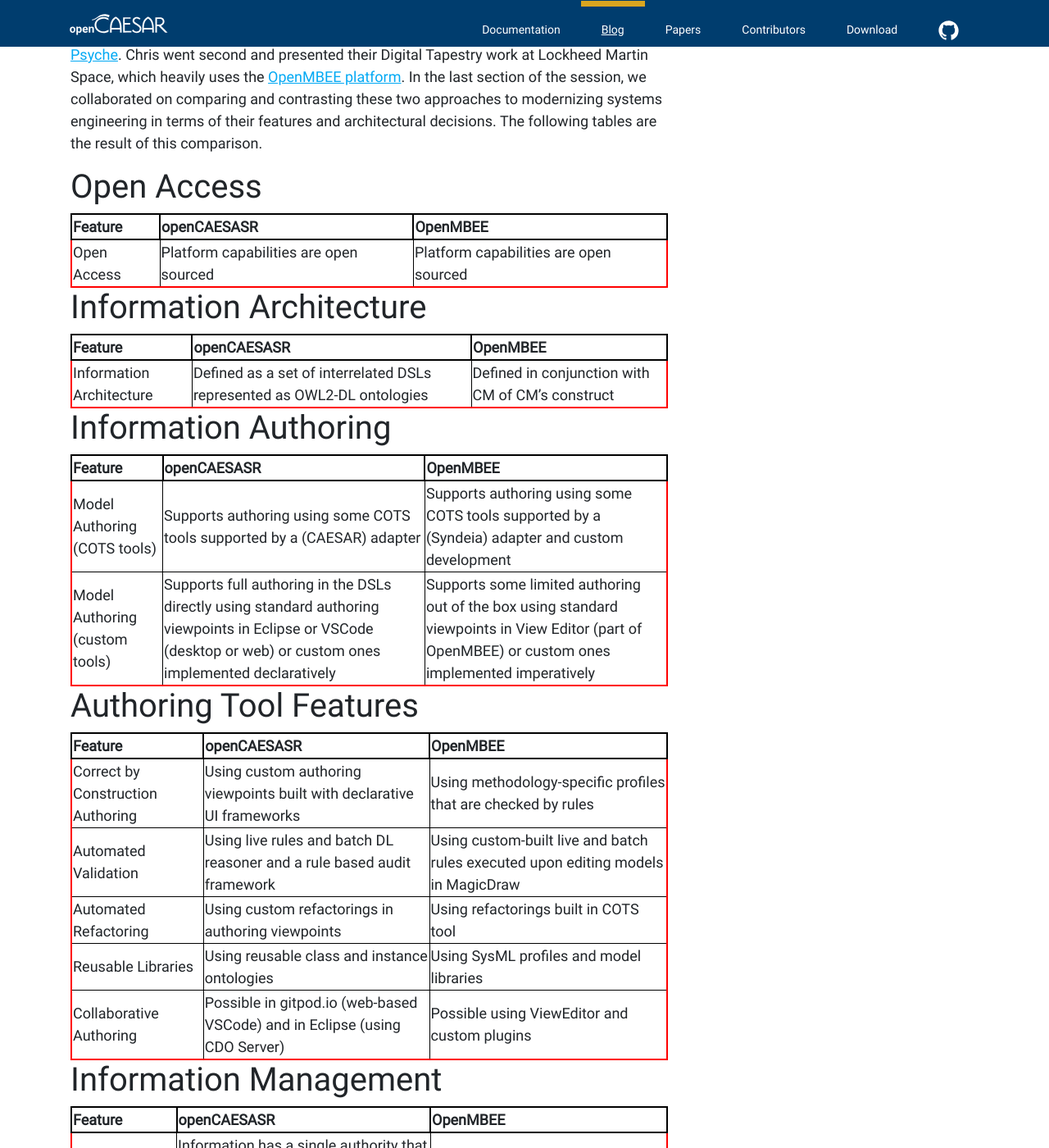
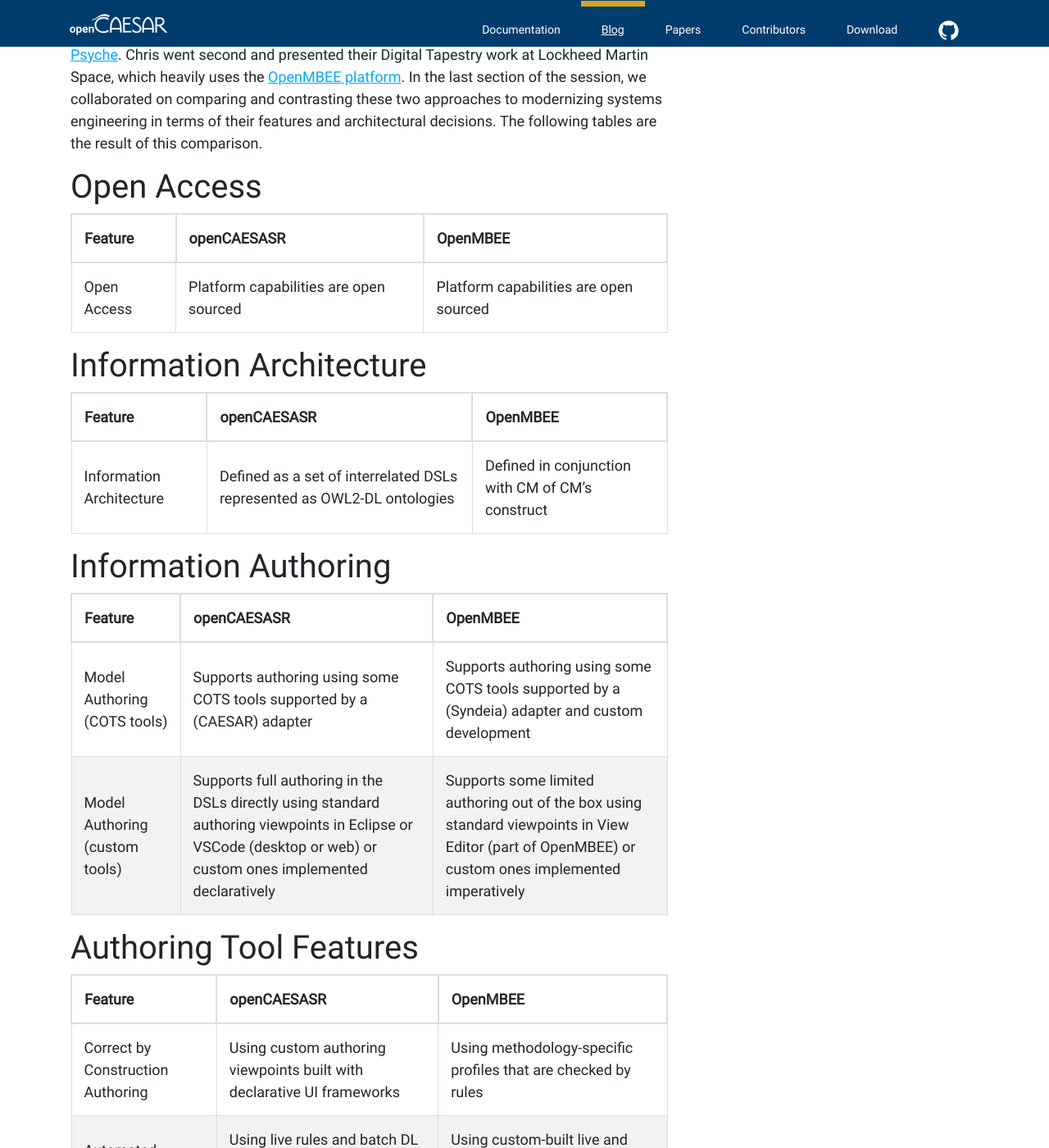
Before and after one commit to opencaesar/opencaesar.github.io, a Jekyll site: the page built from _posts/2020-11-18-Comparing-openCAESAR-and-OpenMBEE.md, in a window 1280 px wide and 1400 px high, scrolled down 1250 px. Shown: the whole window at 82% size. Built offline with Jekyll 4.4.1, drawn with Linux system fonts in a browser that asks for light colours; nearby versions of some CDN libraries.

Commit message:
Update ocStyle.css

```diff
--- a/assets/css/ocStyle.css
+++ b/assets/css/ocStyle.css
@@ -1,16 +1,19 @@
 table{
-    border-collapse: collapse;
-    border-spacing: 0;
-    border:2px solid #ff0000;
+    width: 100%;
+    margin-bottom: 1rem;
+    color: #212529;
 }
-
 th{
-    border:2px solid #000000;
+    border:2px solid #ddd;
 }
-
+th, td {
+  padding: 15px;
+  text-align: left;
+}
 td{
-    border:1px solid #000000;
+    border:1px solid #ddd;
 }
+tr:nth-child(even) {background-color: #f2f2f2;}
 
 .navbar-oc {
   background-color: #003d6e;
```
